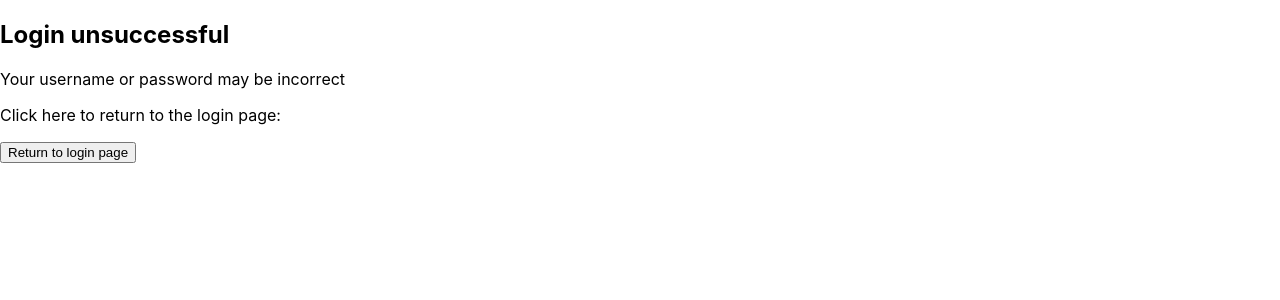
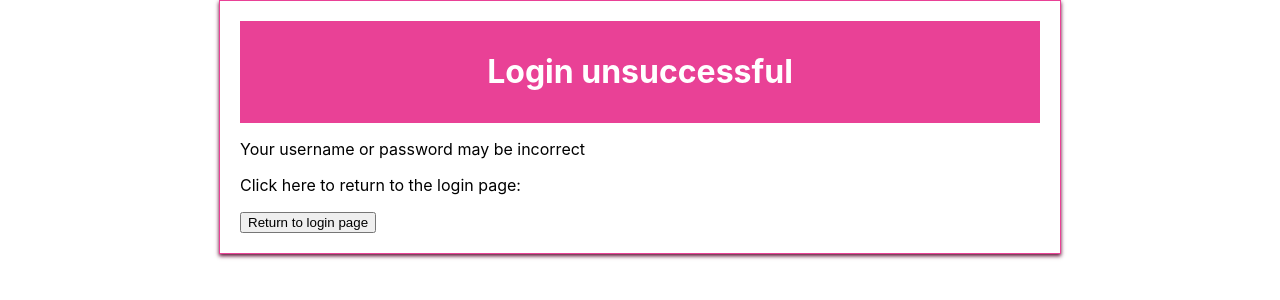
Before and after one commit to midnightsnidget/homework3, a React (Create React App) app in the folder login-out-app/: page /unsuccessful in a window 1280 px wide. Shown: the top 300 px of the page. Built offline with nearby package versions, Linux system fonts and the light colour scheme.

Commit message:
added layout to loginunsuc.jsx

```diff
--- a/login-out-app/src/LogInUnsuc.jsx
+++ b/login-out-app/src/LogInUnsuc.jsx
@@ -1,5 +1,6 @@
 import React from "react";
 import { useNavigate } from "react-router-dom";
+import "./Layout.css";
 
 function LogInUnsuc() {
     const navigate = useNavigate();
@@ -9,13 +10,21 @@ function LogInUnsuc() {
      };
 
     return (
+        <div className="container">
+            <header className="header">
+                <h1> Login unsuccessful </h1>
+            </header>
+            <main>
                 <div>
-            <h2> Login unsuccessful </h2>
                     <p> Your username or password may be incorrect</p>
                     <p> Click here to return to the login page:</p>
+                </div>
+                <div className="button-container">
                     <button onClick={handleGoToLogin}>
                         Return to login page
                     </button>
+                </div>
+            </main>
         </div>
     );
 }
```
Lines whose indentation alone changed are shown as unchanged.
